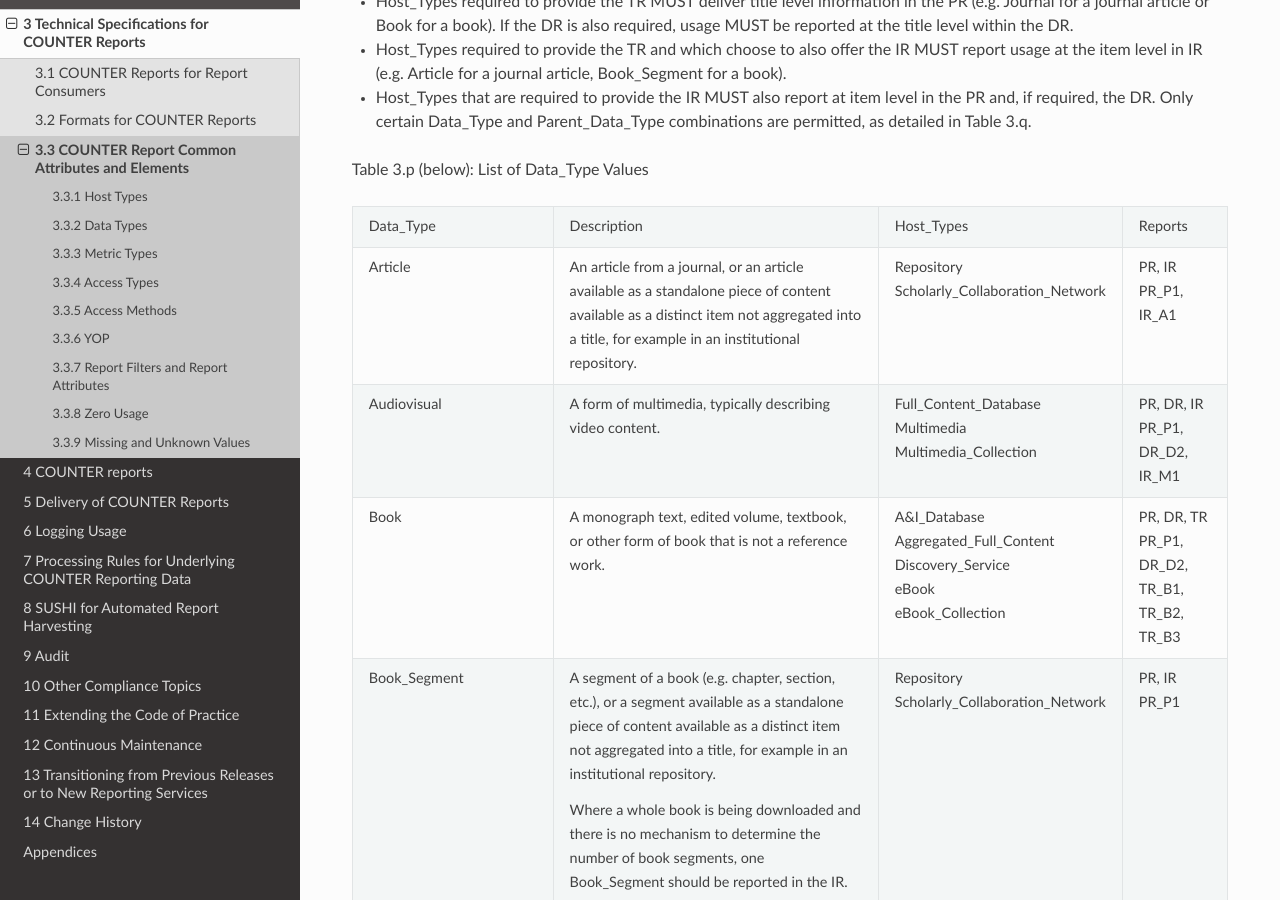
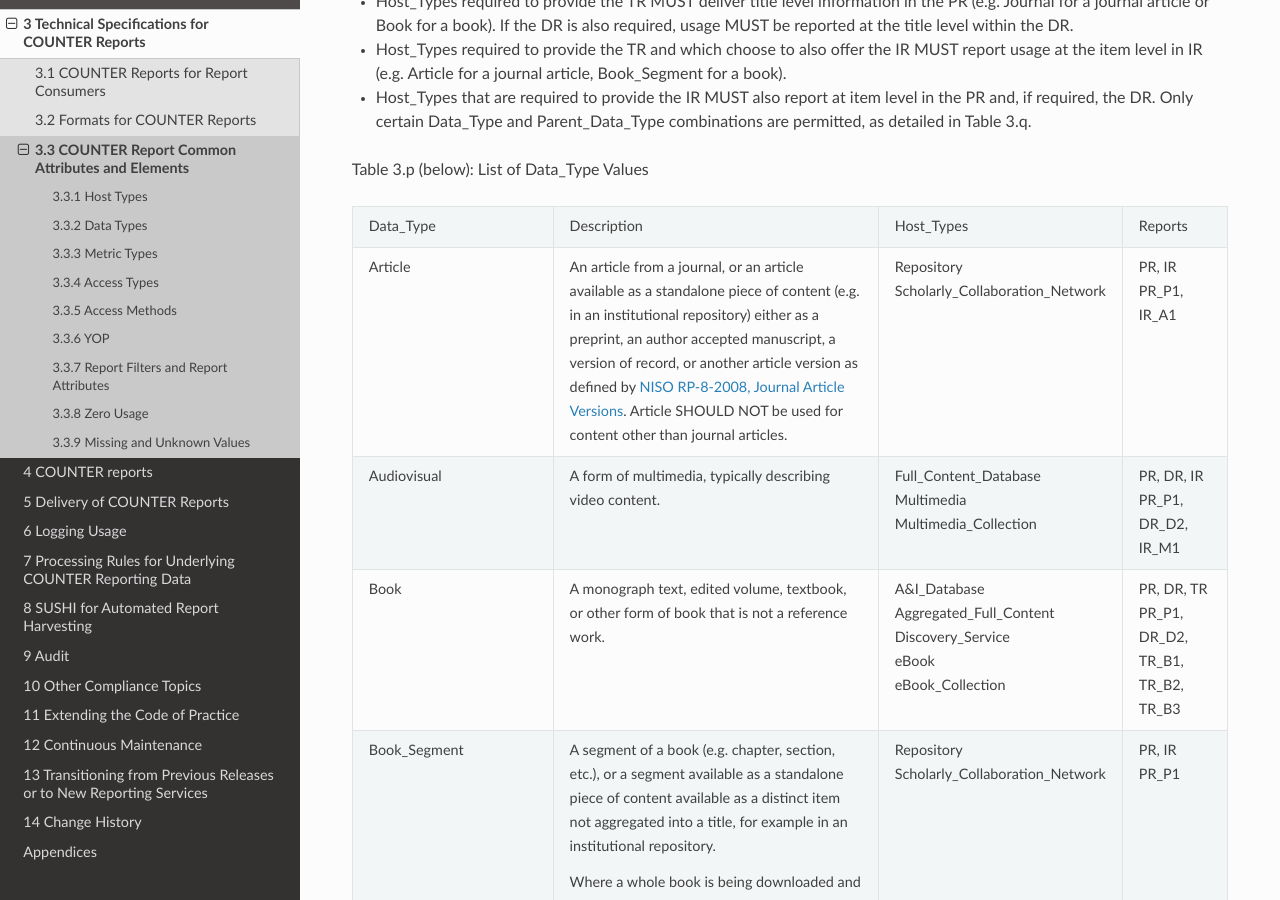
Before and after one commit to Project-Counter/cop5, a Sphinx documentation site: the page built from source/03-specifications/03-counter-report-common-attributes-and-elements.rst, in a window 1280 px wide and 900 px high, scrolled down 1984 px. Built offline with Sphinx 7.4.7 and the Read the Docs theme 2.0.0, drawn with Linux system fonts in a browser that asks for light colours.

Commit message:
clarifying use of article
data type use of article, including reference to niso rp-8-2008

```diff
--- a/source/03-specifications/03-counter-report-common-attributes-and-elements.rst
+++ b/source/03-specifications/03-counter-report-common-attributes-and-elements.rst
@@ -122,7 +122,7 @@ Table 3.p (below): List of Data_Type Values
      - Reports
 
    * - Article
-     - An article from a journal, or an article available as a standalone piece of content available as a distinct item not aggregated into a title, for example in an institutional repository.
+     - An article from a journal, or an article available as a standalone piece of content (e.g. in an institutional repository) either as a preprint, an author accepted manuscript, a version of record, or another article version as defined by `NISO RP-8-2008, Journal Article Versions <https://www.niso.org/publications/niso-rp-8-2008-jav#:~:text=The%20Recommended%20Terms%20and%20Definitions,Version%20of%20Record%20(EVoR)>`_. Article SHOULD NOT be used for content other than journal articles.
      - Repository\ |br|\ |lb|
        Scholarly_Collaboration_Network
      - PR, IR\ |br|\ |lb|
--- a/source/appendices/a-glossary-of-terms.rst
+++ b/source/appendices/a-glossary-of-terms.rst
@@ -86,7 +86,7 @@ Note: The main Code of Practice document takes precedence in the case of any con
      - Oxford Journals Archive
 
    * - Article
-     - An article from a journal, or an article available as a standalone piece of content available as a distinct item not aggregated into a title, for example in an institutional repository. An article is complete, but usually cites other relevant published works in its list of references, if it has one.
+     - An article from a journal, or an article available as a standalone piece of content (e.g. in an institutional repository) either as a preprint, an author accepted manuscript, a version of record, or another article version as defined by `NISO RP-8-2008, Journal Article Versions <https://www.niso.org/publications/niso-rp-8-2008-jav#:~:text=The%20Recommended%20Terms%20and%20Definitions,Version%20of%20Record%20(EVoR)>`_. An article is complete, but usually cites other relevant published works in its list of references, if it has one.
 
        A COUNTER Data_Type.
      -
```
